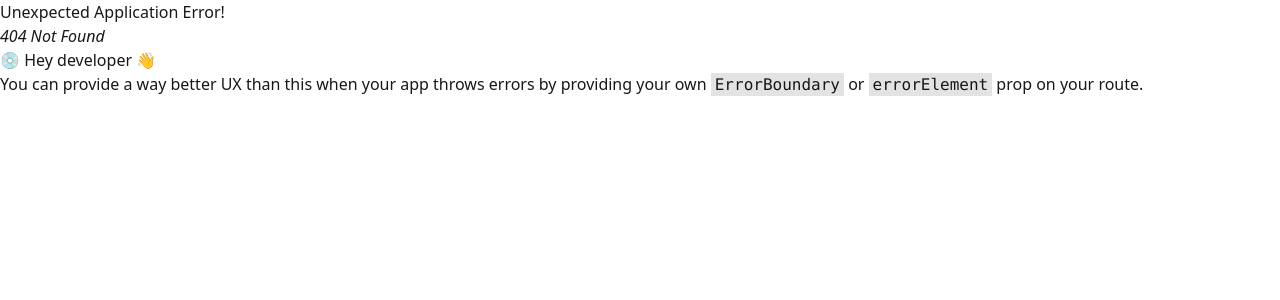
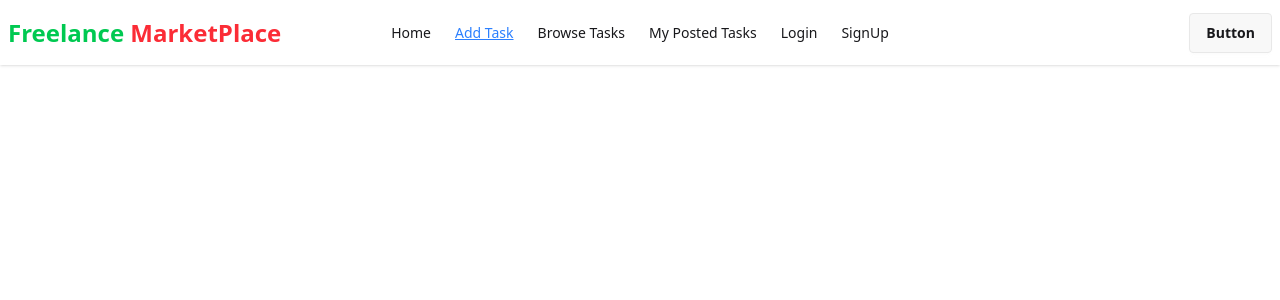
Before and after one commit to rjriajul1/freelance-marketPlac-client, a React (Vite) app: page /addTask in a window 1280 px wide. Before the commit this address had no page. Shown: the top 300 px of the page. Built offline with nearby package versions, Linux system fonts and the light colour scheme.

Commit message:
added navbar all navlinks

```diff
--- /dev/null
+++ b/src/components/header/Navbar.jsx
@@ -0,0 +1,111 @@
+import React from "react";
+import { NavLink } from "react-router";
+
+const Navbar = () => {
+  const links = (
+    <>
+      <li>
+        <NavLink
+          className={({ isActive }) =>
+            isActive ? "text-blue-500 underline" : ""
+          }
+          to="/"
+        >
+          Home
+        </NavLink>
+      </li>
+      <li>
+        <NavLink
+          className={({ isActive }) =>
+            isActive ? "text-blue-500 underline" : ""
+          }
+          to="/addTask"
+        >
+          Add Task
+        </NavLink>
+      </li>
+      <li>
+        <NavLink
+          className={({ isActive }) =>
+            isActive ? "text-blue-500 underline" : ""
+          }
+          to="/browseTasks"
+        >
+          Browse Tasks
+        </NavLink>
+      </li>
+      <li>
+        <NavLink
+          className={({ isActive }) =>
+            isActive ? "text-blue-500 underline" : ""
+          }
+          to="/myPostedTasks"
+        >
+          My Posted Tasks
+        </NavLink>
+      </li>
+      <li>
+        <NavLink
+          className={({ isActive }) =>
+            isActive ? "text-blue-500 underline" : ""
+          }
+          to="/login"
+        >
+          Login
+        </NavLink>
+      </li>
+      <li>
+        <NavLink
+          className={({ isActive }) =>
+            isActive ? "text-blue-500 underline" : ""
+          }
+          to="/signUp"
+        >
+          SignUp
+        </NavLink>
+      </li>
+    </>
+  );
+  return (
+    <div className="navbar bg-base-100 shadow-sm">
+      <div className="navbar-start">
+        <div className="dropdown">
+          <div tabIndex={0} role="button" className=" mr-3 lg:hidden hover:bg-amber-200 p-2 rounded-md cursor-pointer">
+            <svg
+              xmlns="http://www.w3.org/2000/svg"
+              className="h-5 w-5"
+              fill="none"
+              viewBox="0 0 24 24"
+              stroke="currentColor"
+            >
+              {" "}
+              <path
+                strokeLinecap="round"
+                strokeLinejoin="round"
+                strokeWidth="2"
+                d="M4 6h16M4 12h8m-8 6h16"
+              />{" "}
+            </svg>
+          </div>
+          <ul
+            tabIndex={0}
+            className="menu menu-sm dropdown-content bg-base-100 rounded-box z-1 mt-3 w-52 p-2 shadow"
+          >
+          {links}
+          </ul>
+        </div>
+        <a className="text-2xl font-bold text-green-500">Freelance <span className="text-red-500">MarketPlace</span></a>
+      </div>
+      <div className="navbar-center hidden lg:flex">
+        <ul className="menu menu-horizontal px-1">
+         {links}
+        </ul>
+      </div>
+      <div className="navbar-end">
+        <a className="btn">Button</a>
+      </div>
+    </div>
+  );
+};
+
+export default Navbar;
--- a/src/index.css
+++ b/src/index.css
@@ -1,2 +1,4 @@
 @import "tailwindcss";
-@plugin "daisyui";
+@plugin "daisyui"{
+ themes: light --default;
+}
--- a/src/layout/MainLayout.jsx
+++ b/src/layout/MainLayout.jsx
@@ -1,10 +1,11 @@
 import React from 'react';
 import { Outlet } from 'react-router';
+import Navbar from '../components/header/Navbar';
 
 const MainLayout = () => {
     return (
         <div>
-
+         <Navbar></Navbar>
             <Outlet/>
         </div>
     );
--- /dev/null
+++ b/src/pages/addTask/AddTask.jsx
@@ -0,0 +1,11 @@
+import React from 'react';
+
+const AddTask = () => {
+    return (
+        <div>
+
+        </div>
+    );
+};
+
+export default AddTask;
--- /dev/null
+++ b/src/pages/browseTasks/BrowseTasks.jsx
@@ -0,0 +1,11 @@
+import React from 'react';
+
+const BrowseTasks = () => {
+    return (
+        <div>
+
+        </div>
+    );
+};
+
+export default BrowseTasks;
--- /dev/null
+++ b/src/pages/login/Login.jsx
@@ -0,0 +1,11 @@
+import React from 'react';
+
+const Login = () => {
+    return (
+        <div>
+
+        </div>
+    );
+};
+
+export default Login;
--- /dev/null
+++ b/src/pages/myPostedTasks/MyPostedTasks.jsx
@@ -0,0 +1,11 @@
+import React from 'react';
+
+const MyPostedTasks = () => {
+    return (
+        <div>
+
+        </div>
+    );
+};
+
+export default MyPostedTasks;
--- /dev/null
+++ b/src/pages/signUp/SignUp.jsx
@@ -0,0 +1,11 @@
+import React from 'react';
+
+const SignUp = () => {
+    return (
+        <div>
+
+        </div>
+    );
+};
+
+export default SignUp;
--- a/src/routes/Routes.jsx
+++ b/src/routes/Routes.jsx
@@ -1,6 +1,11 @@
 import { createBrowserRouter } from "react-router";
 import MainLayout from "../layout/MainLayout";
 import Home from "../pages/home/Home";
+import AddTask from "../pages/addTask/AddTask";
+import BrowseTasks from "../pages/browseTasks/BrowseTasks";
+import MyPostedTasks from "../pages/myPostedTasks/MyPostedTasks";
+import Login from "../pages/login/Login";
+import SignUp from "../pages/signUp/SignUp";
 
 
 export const router = createBrowserRouter([
@@ -11,6 +16,26 @@ export const router = createBrowserRouter([
             {
                 index:true,
                 Component:Home
+            },
+            {
+                path:'addTask',
+                Component:AddTask
+            },
+            {
+                path: 'browseTasks',
+                Component:BrowseTasks
+            },
+            {
+                path:'myPostedTasks',
+                Component:MyPostedTasks
+            },
+            {
+                path:'login',
+                Component:Login
+            },
+            {
+                path:'signUp',
+                Component:SignUp
             }
         ]
     }
```
